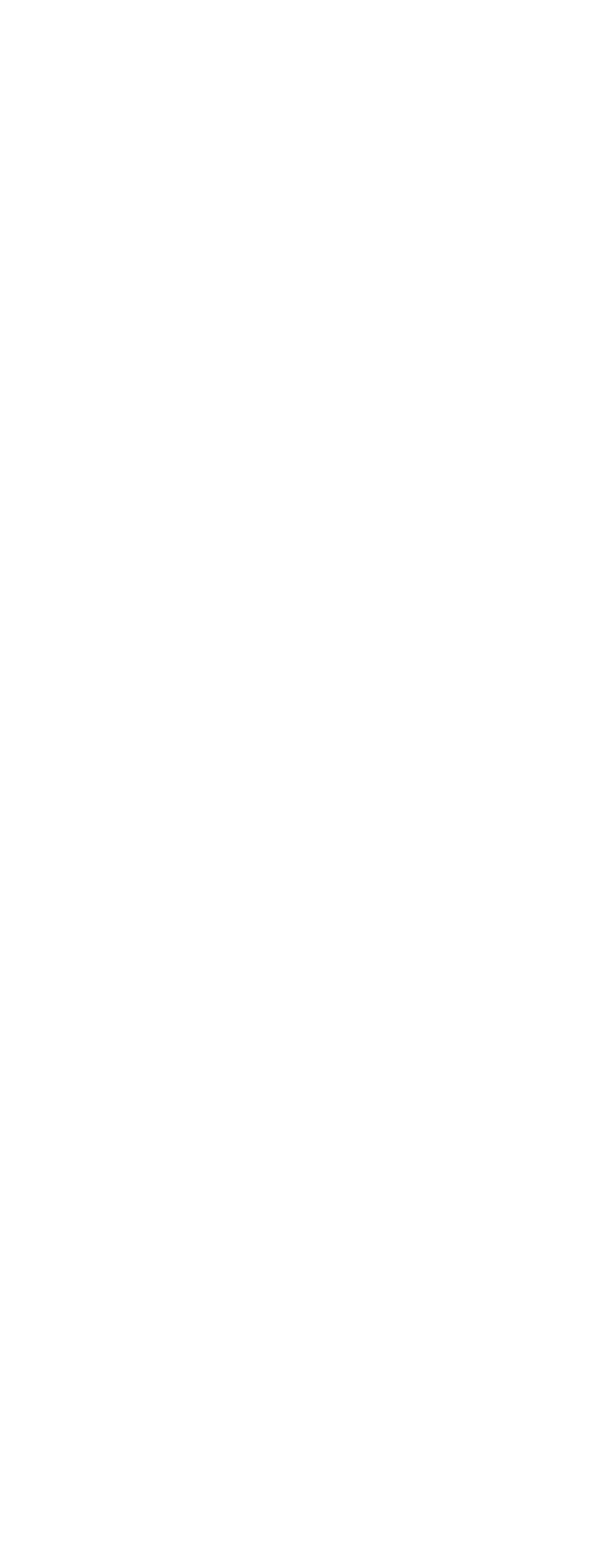
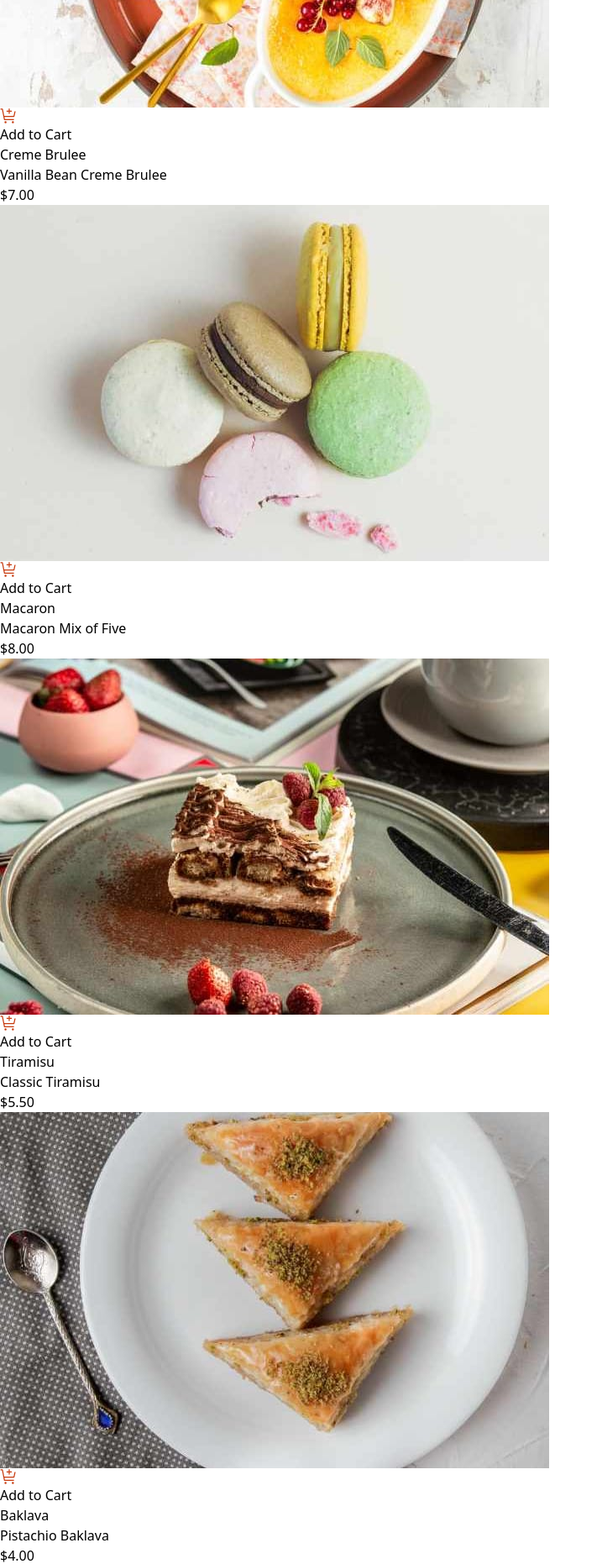
Before and after one commit to priyankac79/new-project, a React (Vite) app: page / in a window 1280 px wide. Shown: the part 860-2722 px from the top of the page at 84% size, without its empty margins (0-717 px from the left). Before the commit the page ends 800 px from the top, so only its background shows below. Built offline with nearby package versions, Linux system fonts and the light colour scheme.

Commit message:
Include more items in shopping cart

```diff
--- a/src/App.jsx
+++ b/src/App.jsx
@@ -1,17 +1,75 @@
 import Header from "./components/Header";
 import Item from "./components/Item";
-import Item_1 from "./assets/images/image-tiramisu-mobile.jpg";
+import Item_1 from "./assets/images/image-waffle-mobile.jpg";
+import Item_2 from "./assets/images/image-creme-brulee-mobile.jpg";
+import Item_3 from "./assets/images/image-macaron-mobile.jpg";
+import Item_4 from "./assets/images/image-tiramisu-mobile.jpg";
+import Item_5 from "./assets/images/image-baklava-mobile.jpg";
+import Item_6 from "./assets/images/image-meringue-mobile.jpg";
+import Item_7 from "./assets/images/image-cake-mobile.jpg";
+import Item_8 from "./assets/images/image-brownie-mobile.jpg";
+import Item_9 from "./assets/images/image-panna-cotta-mobile.jpg";
 
 function App() {
 	return (
 		<div className="m-4 md:m-20">
 			<Header title="Desserts" />
+			<div className="md:grid-cols-3 md:w-[60%] md:grid">
 				<Item
 					img={Item_1}
+					category="Waffle"
+					name="Waffle with Berries"
+					price="6.50"
+				/>
+				<Item
+					img={Item_2}
+					category="Creme Brulee"
+					name="Vanilla Bean Creme Brulee"
+					price="7.00"
+				/>
+				<Item
+					img={Item_3}
+					category="Macaron"
+					name="Macaron Mix of Five"
+					price="8.00"
+				/>
+				<Item
+					img={Item_4}
 					category="Tiramisu"
 					name="Classic Tiramisu"
 					price="5.50"
 				/>
+				<Item
+					img={Item_5}
+					category="Baklava"
+					name="Pistachio Baklava"
+					price="4.00"
+				/>
+				<Item
+					img={Item_6}
+					category="Pie"
+					name="Lemon Meringue Pie"
+					price="5.00"
+				/>
+				<Item
+					img={Item_7}
+					category="Cake"
+					name="Red Velvet Cake"
+					price="4.50"
+				/>
+				<Item
+					img={Item_8}
+					category="Brownie"
+					name="Salted Caramel Brownie"
+					price="5.50"
+				/>
+				<Item
+					img={Item_9}
+					category="Panna Cotta"
+					name="Vanilla Panna Cotta"
+					price="6.50"
+				/>
+			</div>
 		</div>
 	);
 }
--- a/src/components/Item.jsx
+++ b/src/components/Item.jsx
@@ -26,7 +26,7 @@ const Item = ({ img, category, name, price }) => {
 	};
 
 	return (
-		<div className="my-6 md:w-52">
+		<div className="mt-6 md:w-52">
 			<img src={img} alt={name} className="rounded-lg md:h-48" />
 			{isInCart ? (
 				<div className="flex justify-center -mt-6">
```
Lines whose indentation alone changed are shown as unchanged.
